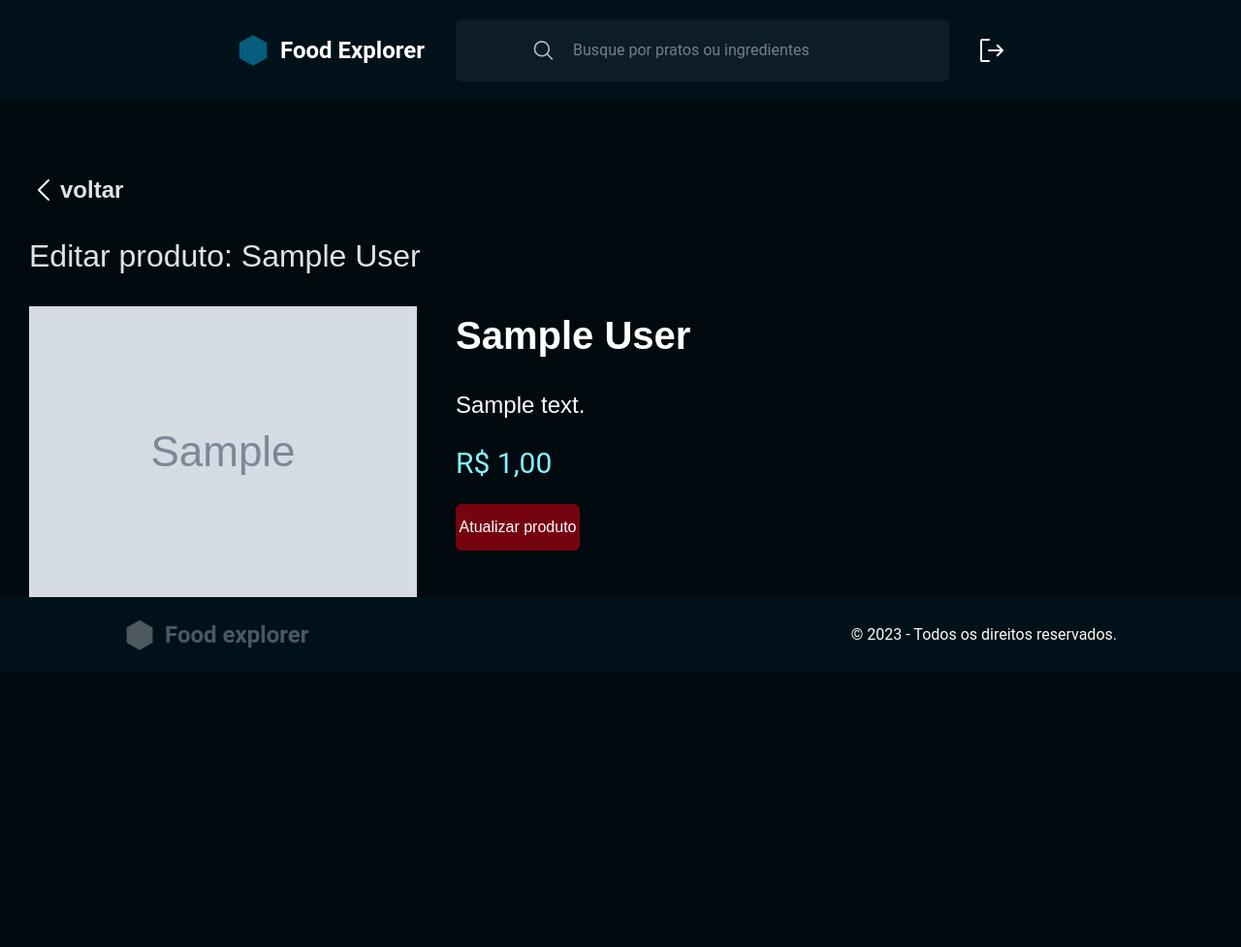
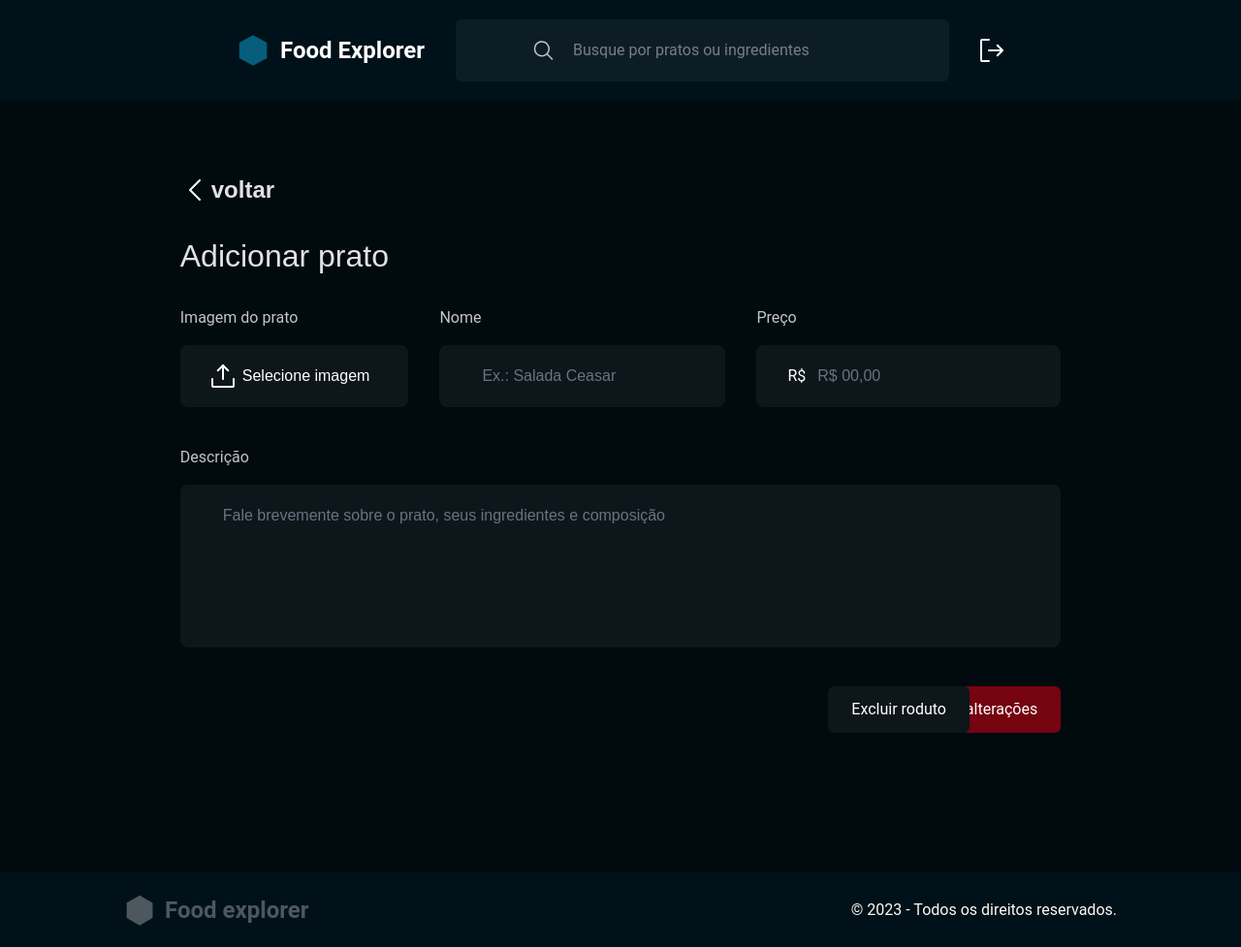
Before and after one commit to diogokimisima/django-project, a Django app: template accounts/templates/accounts/update_produto.html in a window 1280 px wide. Shown: the whole page at 97% size. Before the commit the page ends 671 px from the top, so only its background shows below. Run offline with Django 5.2, Linux system fonts and the light colour scheme; the template is opened without the code that fills it: values that come from a table or form of the project are taken from there, others are empty; tables that the repository leaves empty hold one stand-in row (values such as "Sample post"); grey boxes marked "Sample" are stand-in pictures; parts of the project's set-up code (start-up, migrations or seed data) failed here and were passed over; some libraries are stand-ins or nearby versions.

Commit message:
add complete CRUD

```diff
--- a/accounts/models.py
+++ b/accounts/models.py
@@ -1,4 +1,5 @@
 from django.db import models
+from django.contrib.auth.models import User
 
 class Produto(models.Model):
     nome = models.CharField(max_length=100)
@@ -9,3 +10,16 @@ class Produto(models.Model):
 
     def __str__(self):
         return self.nome
+class Pedido(models.Model):
+    usuario = models.ForeignKey(User, on_delete=models.CASCADE)
+    produto = models.ForeignKey(Produto, on_delete=models.CASCADE)
+    quantidade = models.PositiveIntegerField()
+    preco_total = models.DecimalField(max_digits=10, decimal_places=2, editable=False)  # O preço total é calculado, então pode ser não editável
+    data_criacao = models.DateTimeField(auto_now_add=True)  # Data de criação do pedido
+
+    def save(self, *args, **kwargs):
+        self.preco_total = self.produto.preco * self.quantidade
+        super().save(*args, **kwargs)
+
+    def __str__(self):
+        return f"Pedido de {self.usuario.username} - {self.produto.nome} (Quantidade: {self.quantidade})"
--- a/accounts/templates/accounts/footer.html
+++ b/accounts/templates/accounts/footer.html
@@ -1,5 +1,5 @@
 {% load static %}
-<footer class="flex h-[77px] bg-dark-600 items-center px-32">
+<footer class="flex h-[77px] bg-dark-600 items-center px-32 mt-36">
     <div class='flex items-center gap-2.5 flex-1 px-'>
         <img class='w-8 h-8' src="{% static 'accounts/images/explorer-footer.svg' %}" alt="icon" />
         <p class='text-light-700 font-bold text-2xl'>Food explorer</p>
--- a/accounts/templates/accounts/update_produto.html
+++ b/accounts/templates/accounts/update_produto.html
@@ -4,35 +4,114 @@
   <head>
     <meta charset="UTF-8" />
     <meta name="viewport" content="width=device-width, initial-scale=1.0" />
-    <title>Editar produto</title>
+    <title>Adicionar Produto</title>
     {% tailwind_css %}
   </head>
   <body class="bg-dark-400">
     {% include 'accounts/header.html' %}
 
-    <main>
-      <form method="PUT" enctype="multipart/form-data" class="flex flex-col justify-center items-start max-w-[1220px] gap-7 mt-[180px] mx-auto">
+    <div class="flex flex-col justify-center mx-auto">
+      <form method="POST" enctype="multipart/form-data" class="flex flex-col justify-center items-start max-w-[1320px] gap-7 mt-[180px] mx-auto">
         {% csrf_token %}
         <a href="{% url 'home' %}" class="flex items-center">
           <img class="w-8 h-8" src="{% static 'accounts/images/back.svg' %}" alt="back" />
           <p class="font-bold font-poppins text-light-300 text-2xl">voltar</p>
         </a>
 
-        <h1 class="font-poppins text-[32px] text-light-300">Editar produto: {{ produto.nome }}</h1>
-        <div class="flex gap-10">
-          <div class="">
-            <img class="w-[400px] h-auto" src="{{ produto.imagem.url }}" alt="produto" />
+        <h1 class="font-poppins text-[32px] text-light-300">Adicionar prato</h1>
+
+        <div>
+          <div class="flex gap-8">
+            <div class="flex flex-col gap-4">
+              <label for="id_imagem" class="text-light-400">Imagem do prato</label>
+              <input class="hidden" type="file" name="imagem" id="id_imagem" accept="image/*" />
+              <div class="flex items-center gap-2 bg-dark-800 py-5 px-8 rounded-lg hover:bg-dark-1000 cursor-pointer" onclick="document.getElementById('id_imagem').click();">
+                <img id="upload-icon" class="h-6 w-6" src="{% static 'accounts/images/download.svg' %}" alt="icon download" />
+                <p id="upload-text" class="font-poppins">Selecione imagem</p>
+                <p id="file-name" class="font-poppins text-light-100"></p>
+              </div>
+              {% if form.imagem.errors %}
+                <div class="text-red-500 mt-2">
+                  {% for error in form.imagem.errors %}
+                    <p>{{ error }}</p>
+                  {% endfor %}
+                </div>
+              {% endif %}
+            </div>
+
+            <div class="flex flex-col gap-4">
+              <label class="text-light-400" for="id_nome">Nome</label>
+              <div class="flex gap-2 bg-dark-800 py-3 px-8 rounded-lg">
+                <input class="font-poppins bg-dark-800 focus:border-none border-none" type="text" name="nome" id="id_nome" placeholder="Ex.: Salada Ceasar" value="{{ form.nome.value|default_if_none:'' }}" />
+              </div>
+              {% if form.nome.errors %}
+                <div class="text-red-500 mt-2">
+                  {% for error in form.nome.errors %}
+                    <p>{{ error }}</p>
+                  {% endfor %}
+                </div>
+              {% endif %}
+            </div>
+
+            <div class="flex flex-col gap-4">
+              <label class="text-light-400" for="id_preco">Preço</label>
+              <div class="flex items-center bg-dark-800 py-3 px-8 rounded-lg">
+                <p class="">R$</p>
+                <input class="font-poppins bg-dark-800 focus:border-none border-none" type="text" name="preco" id="id_preco" placeholder="R$ 00,00" value="{{ form.preco.value|default_if_none:'' }}" />
+              </div>
+              {% if form.preco.errors %}
+                <div class="text-red-500 mt-2">
+                  {% for error in form.preco.errors %}
+                    <p>{{ error }}</p>
+                  {% endfor %}
+                </div>
+              {% endif %}
+            </div>
           </div>
-          <div class="flex flex-col gap-6 ml-auto flex-grow">
-            <h2 class="font-poppins text-[40px] font-bold">{{ produto.nome }}</h2>
-            <p class="font-poppins text-2xl font-light leading-9">{{ produto.descricao }}</p>
-            <p class="text-cake-200 text-3xl">R$ {{ produto.preco }}</p>
-            <button type="submit" class="bg-tomato-100 hover:bg-tomato-200 w-32 h-12 rounded-md flex justify-center items-center font-poppins">Atualizar produto</button>
+
+          <div class="flex flex-col gap-4 mt-10">
+            <label class="text-light-400" for="id_descricao">Descrição</label>
+            <div class="flex gap-2 bg-dark-800 py-3 px-8 rounded-lg">
+              <input class="w-full pb-28 font-poppins bg-dark-800 focus:border-none border-none" name="descricao" type="text" id="id_descricao" class="form-control" placeholder="Fale brevemente sobre o prato, seus ingredientes e composição" value="{{ form.descricao.value|default_if_none:'' }}" />
+            </div>
+            {% if form.descricao.errors %}
+              <div class="text-red-500 mt-2">
+                {% for error in form.descricao.errors %}
+                  <p>{{ error }}</p>
+                {% endfor %}
+              </div>
+            {% endif %}
+          </div>
+          <div class="flex justify-end">
+            <button type="submit" class="mt-10 px-6 py-3 bg-tomato-100 rounded-md hover:bg-tomato-200 transition duration-200 ease-in-out">Salvar alterações</button>
           </div>
         </div>
       </form>
-    </main>
+      <form method="POST" action="{% url 'delete_produto' produto.id %}" class="-mt-12 flex justify-end max-w-[1000px]">
+        {% csrf_token %}
+        <button type="submit" class="px-6 py-3 bg-dark-800 rounded-md hover:bg-dark-1000 transition duration-200 ease-in-out" onclick="return confirm('Tem certeza que deseja deletar este produto?')">Excluir roduto</button>
+      </form>
+    </div>
 
     {% include 'accounts/footer.html' %}
   </body>
 </html>
+
+<script>
+  document.getElementById('id_imagem').addEventListener('change', function () {
+    const fileName = this.files[0] ? this.files[0].name : 'Nenhum arquivo selecionado'
+    const uploadIcon = document.getElementById('upload-icon')
+    const uploadText = document.getElementById('upload-text')
+    const fileNameDisplay = document.getElementById('file-name')
+
+    if (this.files.length > 0) {
+      uploadIcon.style.display = 'none'
+      uploadText.style.display = 'none'
+      fileNameDisplay.textContent = fileName
+    } else {
+      uploadIcon.style.display = 'block'
+      uploadText.style.display = 'block'
+      fileNameDisplay.textContent = ''
+    }
+  })
+</script>
--- a/accounts/urls.py
+++ b/accounts/urls.py
@@ -8,5 +8,7 @@ urlpatterns = [
     path('home/', views.home_view, name='home'),
     path('logout/', auth_views.LogoutView.as_view(), name='logout'),
     path('add-produto/', views.add_produto_view, name='add_produto'),
+    path('pedidos/', views.pedidos_view, name='pedidos'),
     path('update_produto/<int:id>/', views.update_produto, name='update_produto'),
+    path('produto/<int:produto_id>/delete/', views.delete_produto, name='delete_produto')
 ]
--- a/theme/static/css/dist/styles.css
+++ b/theme/static/css/dist/styles.css
@@ -884,6 +908,10 @@ select {
   margin-top: 0.5rem;
 }
 
+.mt-36 {
+  margin-top: 9rem;
+}
+
 .mt-4 {
   margin-top: 1rem;
 }
@@ -900,6 +928,34 @@ select {
   margin-top: 280px;
 }
 
+.-mr-4 {
+  margin-right: -1rem;
+}
+
+.-mr-1 {
+  margin-right: -0.25rem;
+}
+
+.-mr-2 {
+  margin-right: -0.5rem;
+}
+
+.-ml-2 {
+  margin-left: -0.5rem;
+}
+
+.-mt-10 {
+  margin-top: -2.5rem;
+}
+
+.-mt-12 {
+  margin-top: -3rem;
+}
+
+.-mt-11 {
+  margin-top: -2.75rem;
+}
+
 .block {
   display: block;
 }
@@ -1022,6 +1082,34 @@ select {
 
 .max-w-\[1350px\] {
   max-width: 1350px;
+}
+
+.max-w-\[1120px\] {
+  max-width: 1120px;
+}
+
+.max-w-\[1190px\] {
+  max-width: 1190px;
+}
+
+.max-w-\[1090px\] {
+  max-width: 1090px;
+}
+
+.max-w-\[1290px\] {
+  max-width: 1290px;
+}
+
+.max-w-\[990px\] {
+  max-width: 990px;
+}
+
+.max-w-\[100px\] {
+  max-width: 100px;
+}
+
+.max-w-\[1000px\] {
+  max-width: 1000px;
 }
 
 .flex-1 {
```
Also changed, not shown: other parts of theme/static/css/dist/styles.css (+68 -0 lines), accounts/templates/accounts/update_produtoo.html (added, +45 -0 lines), accounts/views.py (+20 -1 lines), media/produtos/Mask_group-11.png (added), media/produtos/Mask_group-7.png (added), 1 other file.
